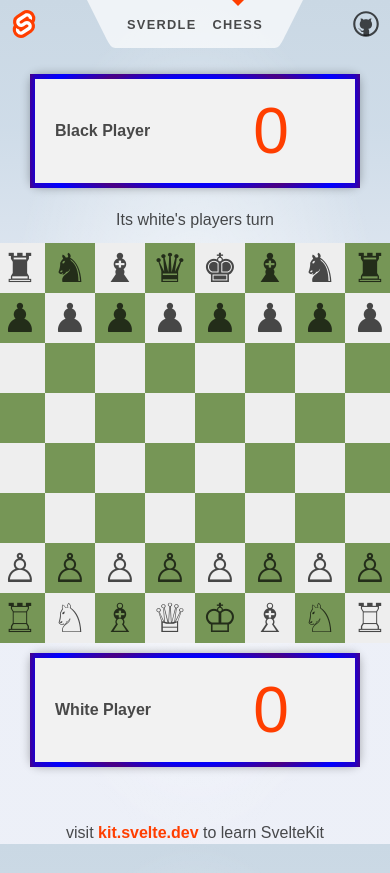
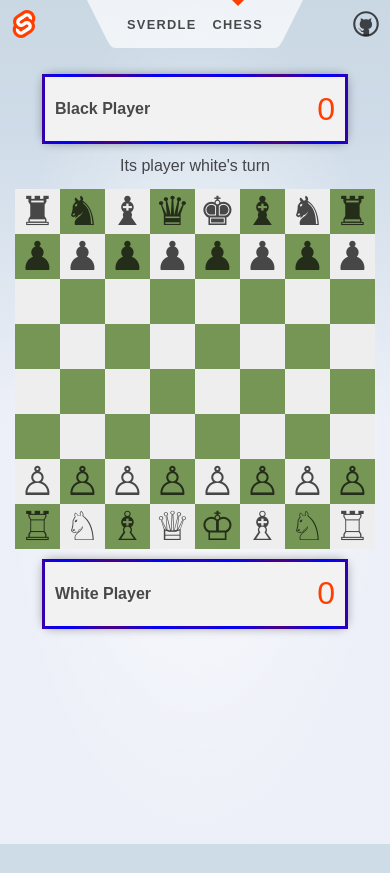
Before and after one commit to museadam/svelte-chess, a SvelteKit app: page /chess in a window 390 px wide. After the commit the page ends 844 px from the top, so only its background shows below. Built offline with nearby package versions, Linux system fonts and the light colour scheme.

Commit message:
fixed mobile display

```diff
--- a/src/routes/+layout.svelte
+++ b/src/routes/+layout.svelte
@@ -9,10 +9,6 @@
 	<main>
 		<slot />
 	</main>
-
-	<footer>
-		<p>visit <a href="https://kit.svelte.dev">kit.svelte.dev</a> to learn SvelteKit</p>
-	</footer>
 </div>
 
 <style>
--- a/src/routes/chess/+page.svelte
+++ b/src/routes/chess/+page.svelte
@@ -175,9 +175,9 @@
 		height: 100%;
 		font-weight: 400;
 		color: var(--color-theme-1);
-		font-size: 4rem;
+		font-size: 2rem;
 		align-items: center;
-		justify-content: center;
+		justify-content: end;
 	}
 
 	.counter-digits {
@@ -198,23 +198,18 @@
 	}
 	.score-card {
 		display: flex;
-		margin: auto;
 		margin-top: 10px;
 		flex-direction: row;
 		justify-content: space-between;
 		align-items: center;
 		background-color: #f2f2f2;
-		padding: 10px;
-		border-radius: 5px;
 		width: 280px;
-		margin-bottom: 10px;
+		padding-right: 10px;
+		padding-left: 10px;
 		border-style: solid;
-		border-width: 5px;
 		border-image: radial-gradient(circle at center, indigo, blue, indigo, blue, indigo);
 		animation: gradient-border 10s ease infinite;
-		padding: 20px;
 		border-radius: 10px;
-
 		box-shadow: 0 0 10px rgba(0, 0, 0, 0.3);
 	}
 	@keyframes gradient-border {
@@ -238,8 +233,4 @@
 	.player-name {
 		font-weight: bold;
 	}
-
-	.score {
-		font-size: 24px;
-	}
 </style>
--- a/src/routes/chess/ChessBoard.svelte
+++ b/src/routes/chess/ChessBoard.svelte
@@ -390,8 +390,8 @@
 				if (attackMove) {
 					const kill = board[rowIndex].piece;
 					kills.push(kill);
-					console.log('killed');
-					console.log(kills);
+					// console.log('killed');
+					// console.log(kills);
 					const killBy = currentPlayer;
 					dispatch('kills', { kills, killBy });
 				}
@@ -449,7 +449,7 @@
 	<div class="score">{myKills.length}</div>
 </div> -->
 <h2>
-	Its {currentPlayer}'s players turn
+	Its player {currentPlayer}'s turn
 </h2>
 <!-- kills: {kills.length} -->
 <div class="chess-board">
@@ -480,7 +480,7 @@
 </div>
 
 <style>
-	:global([draggable]) {
+	/* :global([draggable]) {
 		-webkit-touch-callout: none;
 		-ms-touch-action: none;
 		touch-action: none;
@@ -488,11 +488,12 @@
 		-webkit-user-select: none;
 		-ms-user-select: none;
 		user-select: none;
-	}
+	} */
+
 	.chess-board {
 		display: grid;
-		grid-template-columns: repeat(8, 50px);
-		grid-template-rows: repeat(8, 50px);
+		grid-template-columns: repeat(8, 45px);
+		grid-template-rows: repeat(8, 45px);
 		grid-gap: 0;
 	}
 	.chess-piece {
@@ -512,8 +513,8 @@
 		opacity: 0.5;
 	}
 	.square {
-		width: 50px;
-		height: 50px;
+		width: 45px;
+		height: 45px;
 		display: flex;
 		justify-content: center;
 		align-items: center;
--- a/src/routes/chess/ChessPiece.svelte
+++ b/src/routes/chess/ChessPiece.svelte
@@ -69,13 +69,6 @@
 		return distances[0].coordinates;
 	}
 
-	// function findClosestCoordinates(arr, coords) {
-	// 	const distances = arr.map((point) =>
-	// 		distance(point.coordinates.x, point.coordinates.y, coords.x, coords.y)
-	// 	);
-	// 	const minDistance = Math.min(...distances);
-	// 	return arr[distances.indexOf(minDistance)];
-	// }
 	let dropped = [];
 	let status = '';
 
@@ -99,43 +92,24 @@
 
 		let touchLocation = e.targetTouches[0];
 		// console.log(touchLocation);
-		let pageX = Math.floor(touchLocation.pageX - 50) + 'px';
-		let pageY = Math.floor(touchLocation.pageY - 50) + 'px';
+		let pageX = Math.floor(touchLocation.pageX - 20) + 'px';
+		let pageY = Math.floor(touchLocation.pageY - 60) + 'px';
 		status = 'Touch x ' + pageX + ' Touch y ' + pageY;
 		// console.log(status);
 		e.target.style.position = 'absolute';
 		e.target.style.left = pageX;
 		e.target.style.top = pageY;
-		const x = touchLocation.clientX - 50;
-		const y = touchLocation.clientY - 50;
+		const x = touchLocation.clientX - 20;
+		const y = touchLocation.clientY - 60;
 		const currentLocation = {
 			x,
 			y
 		};
 		activeEvent = 'move';
-		// is it over a square? compare locations
-		// console.log(drop_zone);
-		// const rows = drop_zone.querySelectorAll('.chess-row');
 		const rows = board;
-		// console.log(currentLocation);
-
-		// console.log(drop_zone.querySelectorAll('.chess-row'));
 		const getLocation = findClosestCoordinates(currentLocation, rows);
-		// console.log(getLocation);
 		boardRowIndex = board.indexOf(getLocation);
-		// console.log(boardRowIndex);
 		newRowIndex = boardRowIndex;
-		// rows.forEach((el) => {
-		// 	const location = el.coordinates; // el.getBoundingClientRect();
-		// 	// console.log(location);
-		// 	if (location.x === currentLocation.pageX && location.y === currentLocation.pageY) {
-		// 		console.log(location.x);
-		// 		console.log(location.y);
-
-		// 		console.log(currentLocation.pageX);
-		// 		console.log(currentLocation.pageY);
-		// 	}
-		// });
 	}
 
 	// handles drop
--- a/src/routes/styles.css
+++ b/src/routes/styles.css
@@ -17,6 +17,8 @@
 }
 
 body {
+	overflow: hidden;
+
 	min-height: 100vh;
 	margin: 0;
 	background-attachment: fixed;
```
